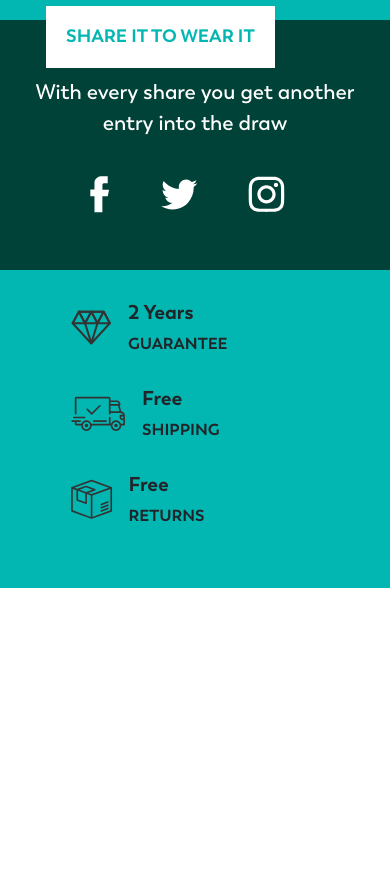
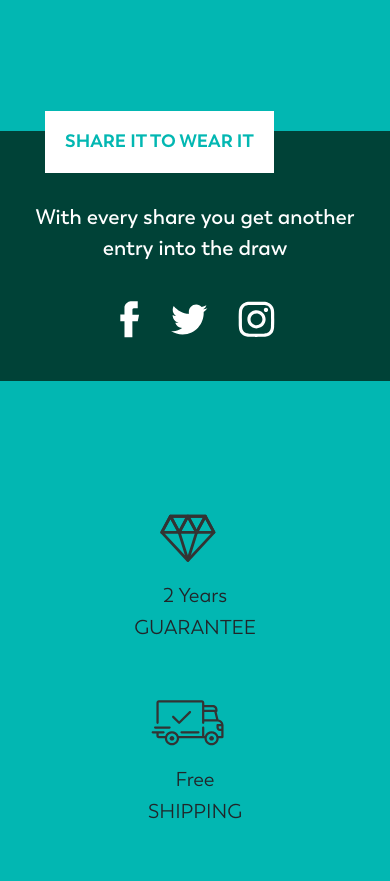
Before and after one commit to AhmedTammam/Orphelia_vue, a Vue app: page / in a window 390 px wide. Shown: the part 1069-1950 px from the top of the page. Before the commit the page ends 1657 px from the top, so only its background shows below. Built offline with nearby package versions, Linux system fonts and the light colour scheme.

Commit message:
stylying done else bg

```diff
--- a/src/assets/css/style.css
+++ b/src/assets/css/style.css
@@ -19,7 +19,9 @@ body {
     padding: 0;
 }
 .wrapper{
-    background: url('../img/bg.png') no-repeat, #02b7b2;
+    background: url('../img/bg.svg') no-repeat, #02b7b2;
+    background-position-y: -50px;
+    background-size: 100%;
 }
 .navbar {
     justify-content: left
@@ -137,14 +139,27 @@ primary:not(:disabled):not(.disabled):active:focus, .show>.btn-primary.dropdown-
 }
 
 .shipping{
-    background-color: #02b7b2;
     padding: 5rem;
     height: 100%;
+}
+.shipp-item img {
+    margin-right: 15px;
+    float: left;
+    height: 50px;
+}
+.shipp-item h5 {
+    font-family: "Trenda regular";
+    font-size: 20px;
 }
 
 
 
 @media screen and (max-width: 576px){
+    .wrapper{
+        background: url('../img/bg.svg') no-repeat, #02b7b2;
+        background-position-y: -50px;
+
+    }
     .navbar {
         flex-direction: column;
         justify-content: center;
@@ -187,13 +202,14 @@ primary:not(:disabled):not(.disabled):active:focus, .show>.btn-primary.dropdown-
     }
     .share h3 {
         font-size: 18px;
-        margin: -30px auto auto 30px;
+        margin-top: -50px;
+        margin-left: 50px;
 
     }
     .share p{
         margin-top: 40px;
         text-align: center;
-        margin-left: 0!important;
+
     }
     .share .text-center{
         margin-left: 33px;
@@ -203,6 +219,58 @@ primary:not(:disabled):not(.disabled):active:focus, .show>.btn-primary.dropdown-
         padding: 30px 70px;
     }
     .shipp-item{
-        padding-bottom: 30px;
+        padding-bottom: 50px;
+        text-align: center;
+    }
+
+    .shipp-item img {
+        margin-right: 15px;
+        float: none;
+        height: 50px;
+        margin-bottom: 20px;
+    }
+    .shipp-item h5 {
+        font-family: "Trenda regular";
+        font-size: 20px;
     }
 }
+
+@media screen and (max-width: 991.98px) {
+    .content, .share{
+        padding: 30px;
+        margin-bottom: 103px;
+    }
+    .shipping{
+        padding: 30px;
+    }
+}
+
+@media (min-width: 992px) {
+    button[type=submit]{
+        width: 90%;
+        font-size: 12px;
+    }
+}
+
+@media (min-width: 768px){
+    .share {
+        height: 200px;
+        padding-top: 60px;
+    }
+    .share h3 {
+        margin-top: -100px;
+        margin-left: 0px;
+    }
+}
+
+@media (min-width: 320px){
+    .share h3 {
+        margin-left: 15px;
+    }
+    .share p {
+        margin-left: 0px !important;
+    }
+    .share img {
+        margin-right: 30px;
+    }
+}
--- a/src/components/Content.vue
+++ b/src/components/Content.vue
@@ -9,13 +9,12 @@
 <script>
 import PromoteComp from './content/PromoteComp.vue'
 import FormComp from './content/FormComp.vue'
-import FormVali from './content/FormVali.vue'
+
 export default {
     name: 'Content',
     components: {
         PromoteComp,
-        FormComp,
-        FormVali
+        FormComp
     }
 }
 </script>
--- a/src/components/CountDown.vue
+++ b/src/components/CountDown.vue
@@ -49,7 +49,7 @@ export default {
 }
 @media screen and (max-width: 576px){
     .countdown h5{
-        font-size: 18px !important;
+        font-size: 16px !important;
     }
 }
 </style>
--- a/src/components/ShareComp.vue
+++ b/src/components/ShareComp.vue
@@ -1,11 +1,11 @@
 <template>
     <section class="share">
         <div class="row">
-            <div class="col-md-8">
+            <div class="col-lg-8 col-md-6">
                 <h3>SHARE IT TO WEAR IT</h3>
                 <p class="ml-4">With every share you get another entry into the draw </p>
             </div>
-            <div class="col-md-4 text-center">
+            <div class="col-lg-4 col-md-6 text-center">
                 <a href="http://"><img src="@/assets/img/fb.svg" alt="facebook"></a>
                 <a href="http://"><img src="@/assets/img/twitter.svg" alt="twitter"></a>
                 <a href="http://"><img src="@/assets/img/inst.svg" alt="instgram"></a>
--- a/src/components/Shipping.vue
+++ b/src/components/Shipping.vue
@@ -2,30 +2,24 @@
     <section class="shipping">
         <div class="row">
             <div class="col-md-4 shipp-item">
-                <div class="media">
-                    <img class="mr-3 align-self-center" src="@/assets/img/gem.svg" alt="GUARANTEE">
-                    <div class="media-body">
-                        <h5 class="mt-0">2 Years</h5>
-                        GUARANTEE
-                    </div>
+                <img src="@/assets/img/gem.svg" alt="GUARANTEE">
+                <div>
+                    <h5 class="mt-0">2 Years</h5>
+                    <h5>GUARANTEE</h5>
                 </div>
             </div>
             <div class="col-md-4 shipp-item">
-                <div class="media">
-                    <img class="mr-3 align-self-center" src="@/assets/img/shipp.svg" alt="Shipping">
-                    <div class="media-body">
-                        <h5 class="mt-0">Free</h5>
-                        SHIPPING
-                    </div>
+                <img src="@/assets/img/shipp.svg" alt="Shipping">
+                <div>
+                    <h5 class="mt-0">Free</h5>
+                    <h5>SHIPPING</h5>
                 </div>
             </div>
             <div class="col-md-4 shipp-item">
-                <div class="media">
-                    <img class="mr-3 align-self-center" src="@/assets/img/returns.svg" alt="Returns">
-                    <div class="media-body">
-                        <h5 class="mt-0">Free</h5>
-                        RETURNS
-                    </div>
+                <img src="@/assets/img/returns.svg" alt="Returns">
+                <div>
+                    <h5 class="mt-0">Free</h5>
+                    <h5>RETURNS</h5>
                 </div>
             </div>
         </div>
--- a/src/components/content/FormComp.vue
+++ b/src/components/content/FormComp.vue
@@ -1,5 +1,5 @@
 <template>
-    <div class="col-md-6 my-3">
+    <div class="col-lg-6 col-md-12">
         <form class="form"  @submit.prevent="onSubmit">
             <div class="form-group">
                 <label for="firstName">First Name<span class="err" v-show="errors.has('fName')">*</span></label>
--- a/src/components/content/FormVali.vue
+++ /dev/null
@@ -1,67 +0,0 @@
-<template>
-    <form @submit.prevent="validateBeforeSubmit">
-        <div class="column is-12">
-            <label class="label">Email</label>
-            <p class="control has-icon has-icon-right">
-                <input name="email" v-model="email" v-validate="'required|email'" :class="{'input': true, 'is-danger': errors.has('email') }" type="text" placeholder="Email">
-                <i v-show="errors.has('email')" class="fa fa-warning"></i>
-                <span v-show="errors.has('email')" class="help is-danger">{{ errors.first('email') }}</span>
-            </p>
-        </div>
-        <div class="column is-12">
-            <label class="label">Name</label>
-            <p class="control has-icon has-icon-right">
-                <input name="name" v-model="name" v-validate="'required|alpha'" :class="{'input': true, 'is-danger': errors.has('name') }" type="text" placeholder="Name">
-                <i v-show="errors.has('name')" class="fa fa-warning"></i>
-                <span v-show="errors.has('name')" class="help is-danger">{{ errors.first('name') }}</span>
-            </p>
-        </div>
-        <div class="column is-12">
-            <label class="label">Phone</label>
-            <p class="control has-icon has-icon-right">
-                <input name="phone" v-model="phone" v-validate="'required|numeric'" :class="{'input': true, 'is-danger': errors.has('phone') }" type="text" placeholder="Phone">
-                <i v-show="errors.has('phone')" class="fa fa-warning"></i>
-                <span v-show="errors.has('phone')" class="help is-danger">{{ errors.first('phone') }}</span>
-            </p>
-        </div>
-        <div class="column is-12">
-            <label class="label">Website</label>
-            <p class="control has-icon has-icon-right">
-                <input name="url" v-model="url" v-validate="'required|url'" :class="{'input': true, 'is-danger': errors.has('url') }" type="text" placeholder="Website">
-                <i v-show="errors.has('url')" class="fa fa-warning"></i>
-                <span v-show="errors.has('url')" class="help is-danger">{{ errors.first('url') }}</span>
-            </p>
-        </div>
-
-        <div class="column is-12">
-            <p class="control">
-                <button class="button is-primary" type="submit">Submit</button>
-            </p>
-        </div>
-    </form>
-</template>
-
-<script>
-export default {
-  name: 'form-example',
-  data: () => ({
-    email: '',
-    name: '',
-    phone: '',
-    url: ''
-  }),
-  methods: {
-    validateBeforeSubmit() {
-      this.$validator.validateAll().then((result) => {
-        if (result) {
-          // eslint-disable-next-line
-          alert('Form Submitted!');
-          return;
-        }
-
-        alert('Correct them errors!');
-      });
-    }
-  }
-};
-</script>
--- a/src/components/content/PromoteComp.vue
+++ b/src/components/content/PromoteComp.vue
@@ -1,5 +1,5 @@
 <template>
-    <div class="col-md-6">
+    <div class="col-lg-6 col-md-12">
         <div class="promote">
             <img class="img-fluid" src="@/assets/img/promote.png" alt="">
         </div>
```
Also changed, not shown: src/components/content/ff.vue (deleted, +0 -124 lines), src/assets/img/bg.svg (added), 1 other file (tests, documents, lock files or other folders).
